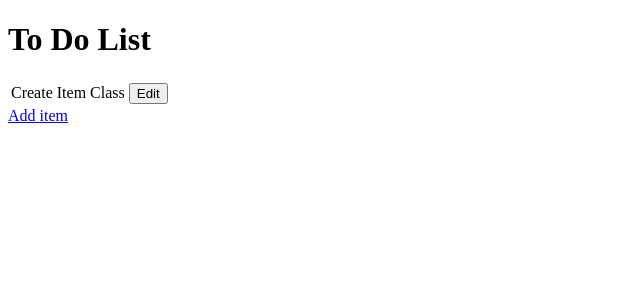
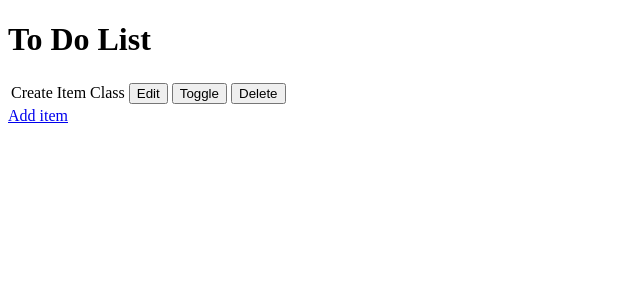
Before and after one commit to ccp84/hello_django, a Django app: page / in a window 1280 px wide. Shown: the top 300 px of the page, without its empty margins (0-640 px from the left). Run offline with Django 3.2, Linux system fonts and the light colour scheme; data comes from the database, SQL or seed files in the repository; both versions use the stored data as it was after the commit.

Commit message:
py>add delete functionality

```diff
--- a/to_do/templates/to_do/todo_list.html
+++ b/to_do/templates/to_do/todo_list.html
@@ -22,6 +22,16 @@
                         <button>Edit</button>
                     </a>
                 </td>
+                <td>
+                    <a href="/toggle/{{ item.id }}">
+                        <button>Toggle</button>
+                    </a>
+                </td>
+                <td>
+                    <a href="/delete/{{ item.id }}">
+                        <button>Delete</button>
+                    </a>
+                </td>
             </tr>
         {% empty %}
             <tr>
--- a/to_do/views.py
+++ b/to_do/views.py
@@ -37,3 +37,16 @@ def edit_item(request, item_id):
         'form': form
     }
     return render(request, "to_do/edit_item.html", context)
+
+
+def toggle_item(request, item_id):
+    item = get_object_or_404(Item, id=item_id)
+    item.done = not item.done
+    item.save()
+    return redirect('get_todo_list')
+
+
+def delete_item(request, item_id):
+    item = get_object_or_404(Item, id=item_id)
+    item.delete()
+    return redirect('get_todo_list')
--- a/todo/urls.py
+++ b/todo/urls.py
@@ -15,11 +15,13 @@ Including another URLconf
 """
 from django.contrib import admin
 from django.urls import path
-from to_do.views import get_todo_list, add_item, edit_item
+from to_do import views
 
 urlpatterns = [
     path('admin/', admin.site.urls),
-    path('', get_todo_list, name='get_todo_list'),
-    path('add', add_item, name='add_item'),
-    path('edit/<item_id>', edit_item, name='edit_item')
+    path('', views.get_todo_list, name='get_todo_list'),
+    path('add', views.add_item, name='add_item'),
+    path('edit/<item_id>', views.edit_item, name='edit_item'),
+    path('toggle/<item_id>', views.toggle_item, name='toggle_item'),
+    path('delete/<item_id>', views.delete_item, name='delete_item')
 ]
```
Also changed, not shown: db.sqlite3.
